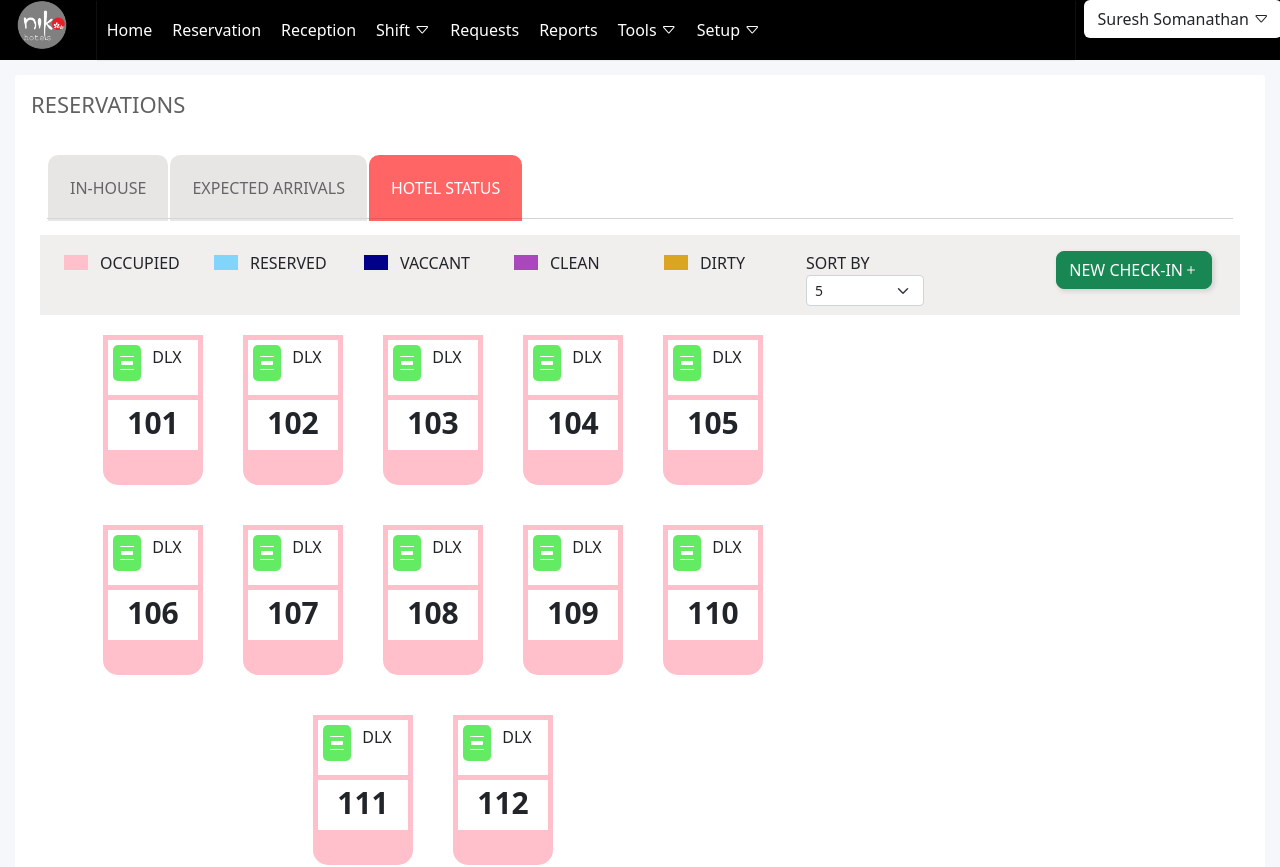
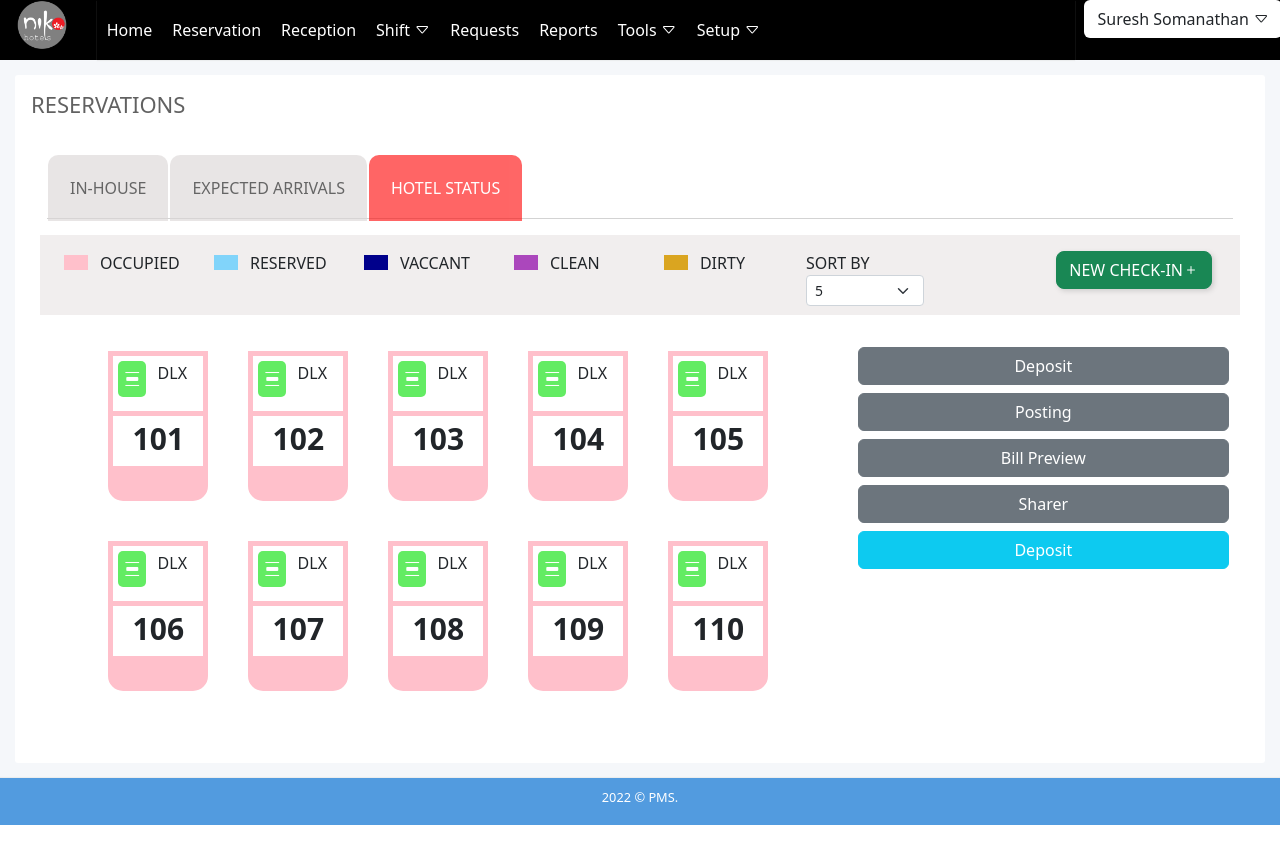
Before and after one commit to indocosmo-projects/PMS-Prototype, a React (Create React App) app: page /receptionhotelstatus in a window 1280 px wide. Shown: the top 867 px of the page. After the commit the page ends 825 px from the top, so only its background shows below. Built offline with nearby package versions, Linux system fonts and the light colour scheme.

Commit message:
hotel status

```diff
--- a/src/component/Reception/Reception.css
+++ b/src/component/Reception/Reception.css
@@ -124,6 +124,8 @@
     list-style-type: none;
     margin : 0px !important;
     padding: 0px;
+    height : 400px;
+    overflow : auto;
 }
 
 .listItem{
--- a/src/component/Reception/ReceptionHotelStatus.js
+++ b/src/component/Reception/ReceptionHotelStatus.js
@@ -21,6 +21,13 @@ function ReceptionHotelStatus() {
         {id: 10, name : '110' },
         {id: 11, name : '111' },
         {id: 12, name : '112' },
+        {id: 13, name : '113' },
+        {id: 14, name : '114' },
+        {id: 15, name : '115' },
+        {id: 16, name : '116' },
+        {id: 17, name : '117' },
+        {id: 18, name : '118' },
+        {id: 19, name : '119' },
     ]
 
     const roomlist = () => {
@@ -114,11 +121,23 @@ function ReceptionHotelStatus() {
                             </div>
                     </div>
 
-                    <div className="row">
-                        <div className="col-sm-8">
+                    <div className="row p-3">
+                        <div className="col-sm-8 " >
                             {roomlist()}
                         </div>
-                        <div className="col-sm-4"></div>
+                        <div className="col-sm-4 p-3">
+                            <div className="row">
+                                <div className="col-sm-12">
+                                    <button className="btn btn-secondary w-100 text-white mb-2">Deposit</button>
+                                    <button className="btn btn-secondary w-100 text-white mb-2">Posting</button>
+                                    <button className="btn btn-secondary w-100 text-white mb-2">Bill Preview</button>
+                                    <button className="btn btn-secondary w-100 text-white mb-2">Sharer</button>
+                                    <button className="btn btn-info w-100 text-white mb-2">Deposit</button>
+
+
+                                </div>
+                            </div>
+                        </div>
                     </div>
 
                 </div>
```
